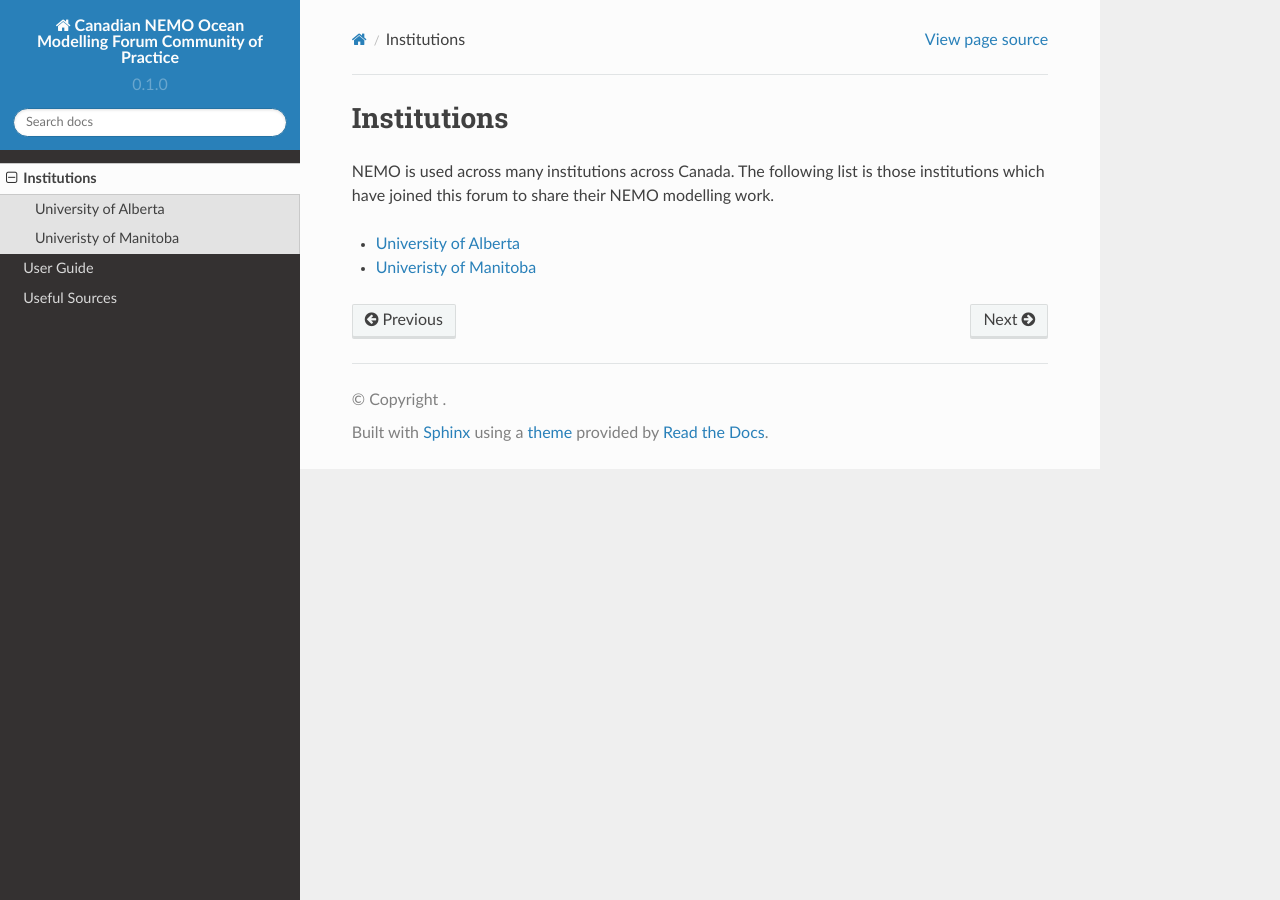
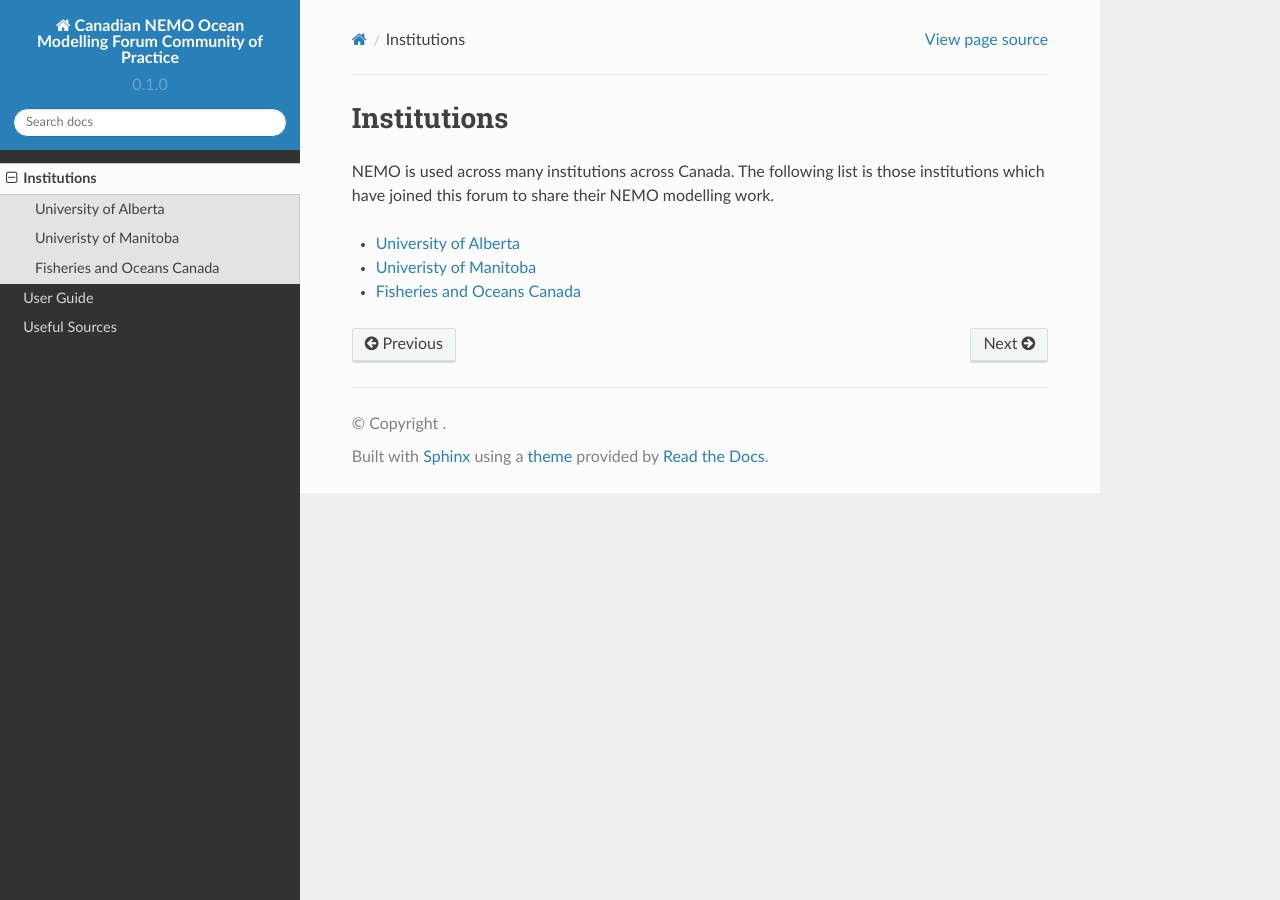
Before and after one commit to UofA-NEMO/Canadian-NEMO-Ocean-Modelling-Forum-Community-of-Practice, a Sphinx documentation site: the page built from docs/Institutions/index.rst, in a window 1280 px wide. Built offline with Sphinx 7.4.7 and the Read the Docs theme 2.0.0, drawn with Linux system fonts in a browser that asks for light colours; pages that are not in the unit, such as notebooks, are missing from menus.

Commit message:
Initial addition of DFO institution

```diff
--- /dev/null
+++ b/docs/Institutions/DFO/index.rst
@@ -0,0 +1,4 @@
+Fisheries and Oceans Canada
+---------------------------
+
+NEMO modelling at DFO
--- a/docs/Institutions/index.rst
+++ b/docs/Institutions/index.rst
@@ -8,4 +8,5 @@ NEMO is used across many institutions across Canada. The following list is those
 
    UofA/index
    UManitoba/index
+   DFO/index
    MyInstitution/index
```
